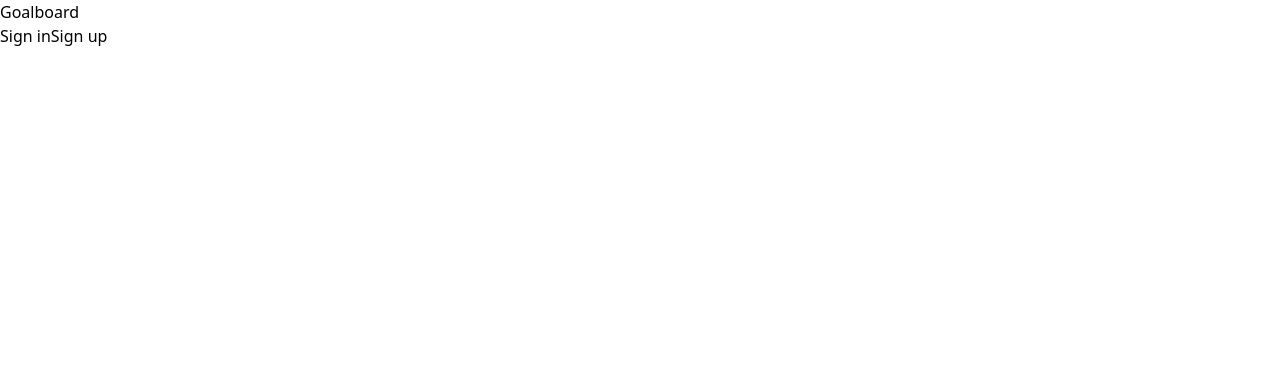
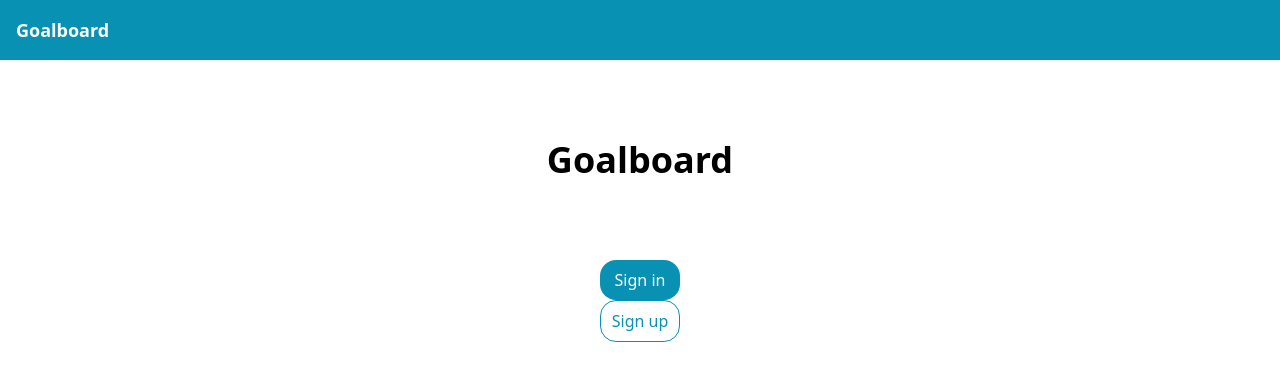
Before and after one commit to benzend/goalboard-collab, a React (Vite) app in the folder frontend/: page / in a window 1280 px wide. Shown: the top 380 px of the page. Built offline with nearby package versions, Linux system fonts and the light colour scheme.

Commit message:
style(homepage): layout adjustments + coloring

```diff
--- a/frontend/src/Home.tsx
+++ b/frontend/src/Home.tsx
@@ -1,13 +1,28 @@
 import 'react';
 import { Link } from 'react-router-dom';
+import { Nav } from './components/Nav';
 
 export const Home = () => {
   return (
-    <>
-      <h1>Goalboard</h1>
+    <div className="min-h-screen">
+      <Nav />
+      <main className="pt-20 text-center">
+        <h1 className="text-4xl font-bold mb-20">Goalboard</h1>
 
-      <Link to="/login">Sign in</Link>
-      <Link to="/register">Sign up</Link>
-    </>
+        <section>
+          <Link to="/login">
+            <span className="rounded-2xl bg-cyan-600 text-white inline-block w-20 py-2">
+              Sign in
+            </span>
+          </Link>
+          <br className="mb-6" />
+          <Link to="/register">
+            <span className="rounded-2xl border border-cyan-600 text-cyan-600 inline-block w-20 py-2">
+              Sign up
+            </span>
+          </Link>
+        </section>
+      </main>
+    </div>
   );
 };
```
